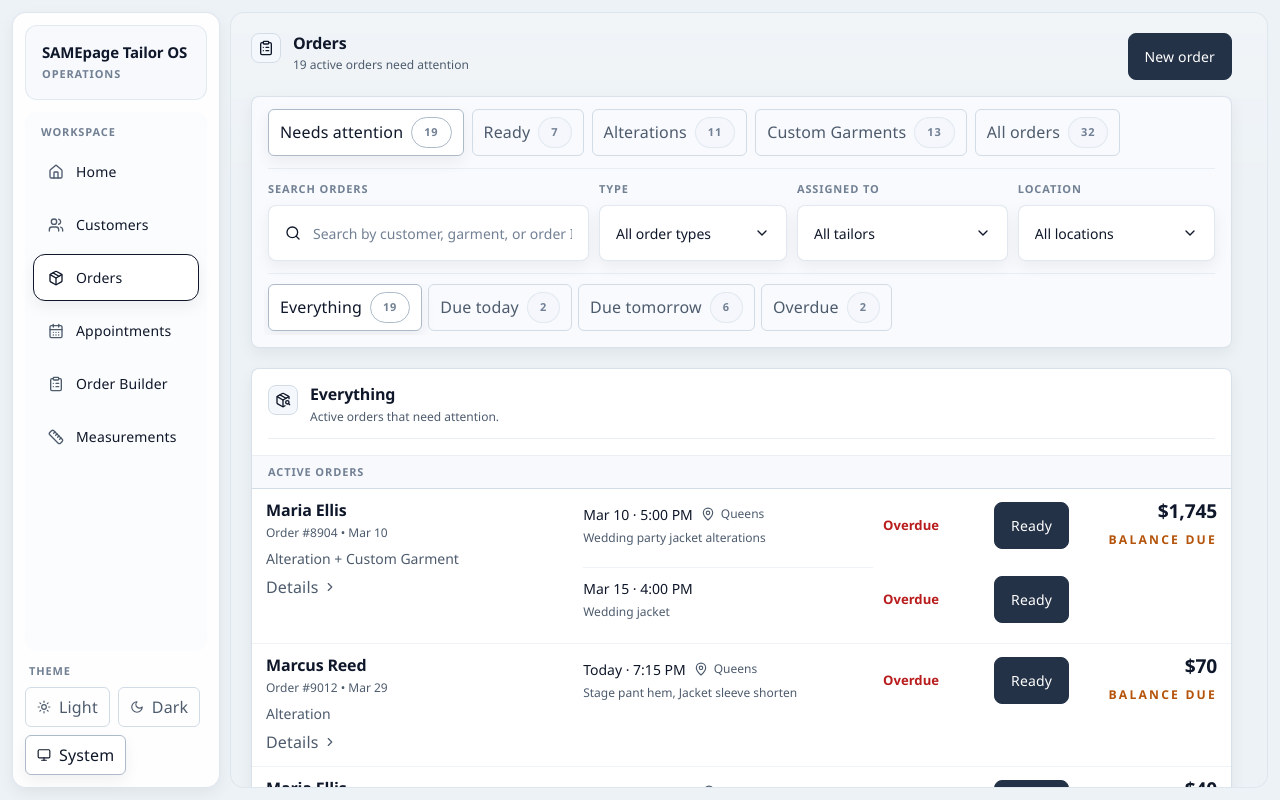
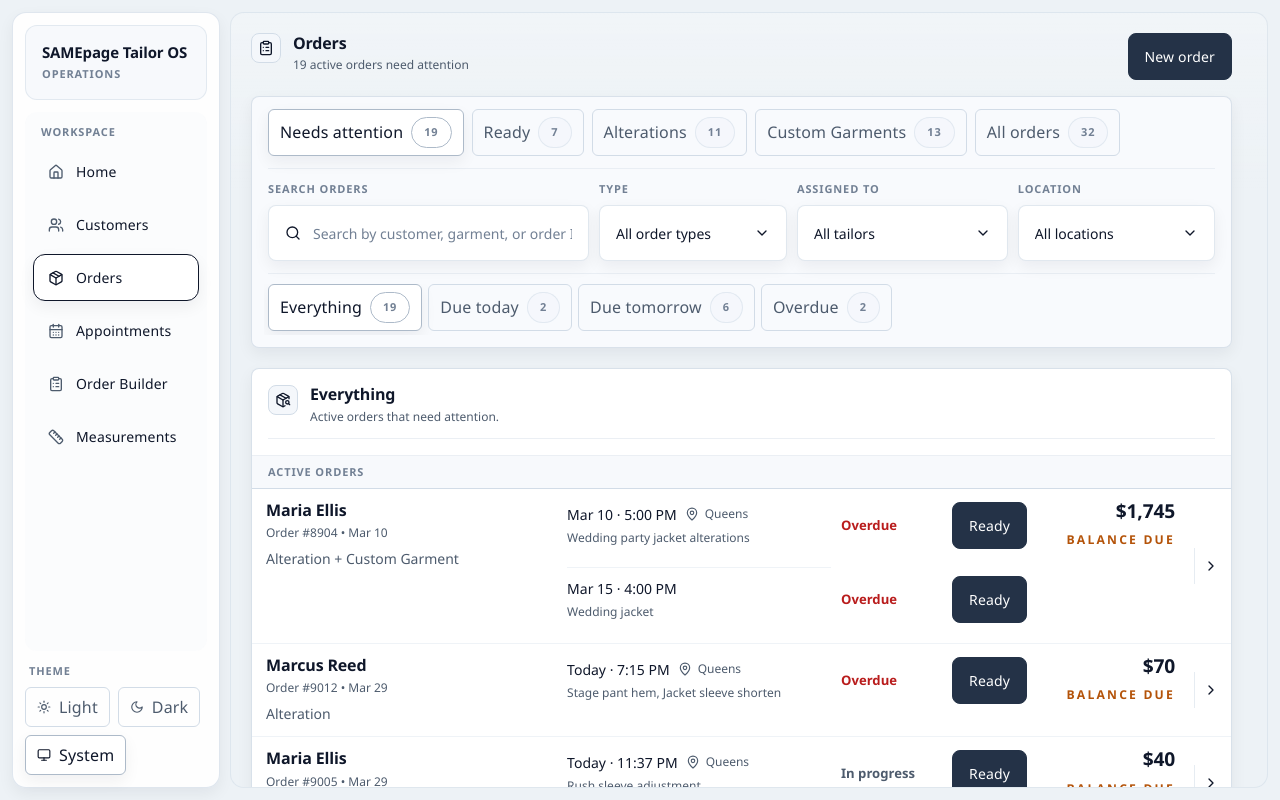
Before and after one commit to EvilHidden/maximus-prototype, a React (Vite) app: page / in a window 1280 px wide. Both pictures are taken after a click on the button "Orders". Built offline with nearby package versions, Linux system fonts and the light colour scheme.

Commit message:
Make orders rows fully clickable

```diff
--- a/src/features/order/components/openOrders/AllOrdersRow.tsx
+++ b/src/features/order/components/openOrders/AllOrdersRow.tsx
@@ -1,4 +1,5 @@
-import { MapPin } from "lucide-react";
+import { ChevronRight, MapPin } from "lucide-react";
+import type { KeyboardEvent } from "react";
 import type { OpenOrder } from "../../../../types";
 import { ActionButton, cx } from "../../../../components/ui/primitives";
 import {
@@ -13,7 +14,6 @@ import {
   getOperationalPickupTimeLabel,
 } from "../../selectors";
 import { formatWorklistTotal, getWorklistPaymentLabel, getWorklistPaymentTextClassName } from "./meta";
-import { OrderDetailsLink } from "./OrderDetailsLink";
 import {
   getCompactPickupScheduleSummary,
   getOrderTimelineSummary,
@@ -158,16 +158,26 @@ export function AllOrdersRow({
   const readyPickupSummary = getReadyPickupSummary(openOrder);
   const readyStatusSummary = getReadyStatusSummary(openOrder);
   const rowGridClassName = isReadyVariant ? READY_ORDER_ROW_GRID_CLASS : OPEN_ORDER_ROW_GRID_CLASS;
+  const handleOpen = () => onOpenOrderDetails(openOrder.id);
+  const handleRowKeyDown = (event: KeyboardEvent<HTMLDivElement>) => {
+    if (event.key === "Enter" || event.key === " ") {
+      event.preventDefault();
+      handleOpen();
+    }
+  };
 
   return (
-    <div className={rowGridClassName}>
+    <div
+      className={cx("group relative cursor-pointer pr-12 lg:pr-14", rowGridClassName)}
+      role="button"
+      tabIndex={0}
+      onClick={handleOpen}
+      onKeyDown={handleRowKeyDown}
+    >
       <div className="min-w-0">
         <div className="app-text-value min-w-0">{openOrder.payerName}</div>
         <div className="app-text-caption mt-1">Order #{openOrder.id} • {formatOpenOrderCreatedAt(openOrder.createdAt)}</div>
         <div className="app-text-body-muted mt-2 font-medium">{getWorkflowSummaryLabel(openOrder.orderType)}</div>
-        <div className="mt-2">
-          <OrderDetailsLink onClick={() => onOpenOrderDetails(openOrder.id)} />
-        </div>
       </div>
       {isReadyVariant ? null : (
         <div className="min-w-0">
@@ -223,7 +233,10 @@ export function AllOrdersRow({
                       <ActionButton
                         tone="primary"
                         className="min-w-[4.75rem] justify-center whitespace-nowrap px-3 py-1.5 text-[0.68rem]"
-                        onClick={() => onRequestMarkOpenOrderPickupReady(openOrder, group.actionPickupIds)}
+                        onClick={(event) => {
+                          event.stopPropagation();
+                          onRequestMarkOpenOrderPickupReady(openOrder, group.actionPickupIds);
+                        }}
                       >
                         Ready
                       </ActionButton>
@@ -289,6 +302,12 @@ export function AllOrdersRow({
           </div>
         </div>
       )}
+      <div className="pointer-events-none absolute inset-y-0 right-0 flex items-center pr-3">
+        <div className="flex h-full items-center gap-2 bg-gradient-to-l from-[var(--app-surface)] via-[var(--app-surface)]/96 to-transparent pl-5 transition group-hover:from-[var(--app-surface-muted)]/65 group-hover:via-[var(--app-surface-muted)]/50">
+          <div className="h-9 w-px bg-[var(--app-border)]/55 transition group-hover:bg-[var(--app-text-soft)]/45" />
+          <ChevronRight className="h-4 w-4 text-[var(--app-text-soft)] transition group-hover:text-[var(--app-text)]" />
+        </div>
+      </div>
     </div>
   );
 }
--- a/src/features/order/components/openOrders/OpenOrdersWorklist.tsx
+++ b/src/features/order/components/openOrders/OpenOrdersWorklist.tsx
@@ -1,4 +1,5 @@
-import { MapPin, PackageSearch, type LucideIcon } from "lucide-react";
+import { ChevronRight, MapPin, PackageSearch, type LucideIcon } from "lucide-react";
+import type { KeyboardEvent } from "react";
 import type { OpenOrder } from "../../../../types";
 import {
   ActionButton,
@@ -15,7 +16,6 @@ import {
   type OrdersQueueKey,
 } from "../../selectors";
 import { formatWorklistTotal, getPhaseTone, getWorklistPaymentLabel, getWorklistPaymentTextClassName, getWorklistPhaseLabel, queueMeta, queueOverviewMeta } from "./meta";
-import { OrderDetailsLink } from "./OrderDetailsLink";
 
 function getWorkflowSummaryLabel(orderType: OpenOrder["orderType"]) {
   if (orderType === "mixed") {
@@ -82,6 +82,13 @@ function WorkQueueOrderRow({
   onOpenOrderDetails: (openOrderId: number) => void;
 }) {
   const pickupGroups = getNeedsAttentionPickupGroups(openOrder);
+  const handleOpen = () => onOpenOrderDetails(openOrder.id);
+  const handleRowKeyDown = (event: KeyboardEvent<HTMLDivElement>) => {
+    if (event.key === "Enter" || event.key === " ") {
+      event.preventDefault();
+      handleOpen();
+    }
+  };
 
   const getGroupedItemSummary = (items: string[]) => {
     const uniqueItems = [...new Set(items)];
@@ -93,15 +100,18 @@ function WorkQueueOrderRow({
   };
 
   return (
-    <div className="px-4 py-3.5 lg:px-3.5 lg:py-3">
+    <div
+      className="group relative cursor-pointer px-4 py-3.5 pr-12 lg:px-3.5 lg:py-3 lg:pr-14"
+      role="button"
+      tabIndex={0}
+      onClick={handleOpen}
+      onKeyDown={handleRowKeyDown}
+    >
       <div className="grid gap-3 lg:grid-cols-[minmax(0,0.62fr)_minmax(0,1fr)_8.25rem] lg:items-start lg:gap-x-4">
         <div className="min-w-0">
           <div className="app-text-value min-w-0">{openOrder.payerName}</div>
           <div className="app-text-caption mt-1">Order #{openOrder.id} • {formatOpenOrderCreatedAt(openOrder.createdAt)}</div>
           <div className="app-text-body-muted mt-1.5 font-medium">{getWorkflowSummaryLabel(openOrder.orderType)}</div>
-          <div className="mt-1.5">
-            <OrderDetailsLink onClick={() => onOpenOrderDetails(openOrder.id)} />
-          </div>
         </div>
 
         <div className="min-w-0">
@@ -159,7 +169,10 @@ function WorkQueueOrderRow({
                           tone="primary"
                           className="min-h-9 min-w-[4.5rem] justify-center whitespace-nowrap px-2.5 py-1.5 text-[0.68rem]"
                           disabled={groupState.actionDisabled}
-                          onClick={() => onStartOpenOrderWork(openOrder.id)}
+                          onClick={(event) => {
+                            event.stopPropagation();
+                            onStartOpenOrderWork(openOrder.id);
+                          }}
                         >
                           Start work
                         </ActionButton>
@@ -170,7 +183,10 @@ function WorkQueueOrderRow({
                       <ActionButton
                         tone="primary"
                         className="min-h-9 min-w-[4.5rem] justify-center whitespace-nowrap px-2.5 py-1.5 text-[0.68rem]"
-                        onClick={() => onRequestMarkOpenOrderPickupReady(openOrder, group.actionPickupIds)}
+                        onClick={(event) => {
+                          event.stopPropagation();
+                          onRequestMarkOpenOrderPickupReady(openOrder, group.actionPickupIds);
+                        }}
                       >
                         Ready
                       </ActionButton>
@@ -191,6 +207,12 @@ function WorkQueueOrderRow({
           <div className="mt-1.5">
             <span className={getWorklistPaymentTextClassName(openOrder.balanceDue)}>{getWorklistPaymentLabel(openOrder.balanceDue)}</span>
           </div>
+        </div>
+      </div>
+      <div className="pointer-events-none absolute inset-y-0 right-0 flex items-center pr-3">
+        <div className="flex h-full items-center gap-2 bg-gradient-to-l from-[var(--app-surface)] via-[var(--app-surface)]/96 to-transparent pl-5 transition group-hover:from-[var(--app-surface-muted)]/65 group-hover:via-[var(--app-surface-muted)]/50">
+          <div className="h-9 w-px bg-[var(--app-border)]/55 transition group-hover:bg-[var(--app-text-soft)]/45" />
+          <ChevronRight className="h-4 w-4 text-[var(--app-text-soft)] transition group-hover:text-[var(--app-text)]" />
         </div>
       </div>
     </div>
--- a/src/features/order/components/openOrders/OperatorQueuePanel.tsx
+++ b/src/features/order/components/openOrders/OperatorQueuePanel.tsx
@@ -1,4 +1,5 @@
-import { ChevronDown, ClipboardList, MapPin, PlayCircle, UserRoundCheck } from "lucide-react";
+import { ChevronDown, ChevronRight, ClipboardList, MapPin, PlayCircle, UserRoundCheck } from "lucide-react";
+import type { KeyboardEvent } from "react";
 import type { OpenOrder, OpenOrderPickup, StaffMember } from "../../../../types";
 import { ActionButton, EmptyState, SurfaceHeader, cx } from "../../../../components/ui/primitives";
 import {
@@ -14,7 +15,6 @@ import {
   type OperatorQueueStageKey,
 } from "../../selectors";
 import { formatWorklistTotal, getWorklistPaymentLabel, getWorklistPaymentTextClassName } from "./meta";
-import { OrderDetailsLink } from "./OrderDetailsLink";
 
 const stageMeta: Array<{
   key: OperatorQueueStageKey;
@@ -214,22 +214,32 @@ function OperatorQueueRow({
   const stage = getOperatorQueueStage(openOrder);
   const pickupGroups = getOpenOrderPickupGroups(openOrder, { scopes: ["alteration"] });
   const stageStatusDisplay = getOperatorStageStatusDisplay(stage);
+  const handleOpen = () => onOpenOrderDetails(openOrder.id);
+  const handleRowKeyDown = (event: KeyboardEvent<HTMLDivElement>) => {
+    if (event.key === "Enter" || event.key === " ") {
+      event.preventDefault();
+      handleOpen();
+    }
+  };
 
   if (!stage) {
     return null;
   }
 
   return (
-    <div className="px-4 py-4">
+    <div
+      className="group relative cursor-pointer px-4 py-4 pr-12 lg:pr-14"
+      role="button"
+      tabIndex={0}
+      onClick={handleOpen}
+      onKeyDown={handleRowKeyDown}
+    >
       <div className="grid gap-4 lg:grid-cols-[minmax(0,0.76fr)_minmax(0,1.15fr)_minmax(12.5rem,14rem)_8.75rem] lg:items-start">
         <div className="min-w-0">
           <div className="app-text-overline lg:hidden">Customer</div>
           <div className="app-text-value mt-1 min-w-0 lg:mt-0">{openOrder.payerName}</div>
           <div className="app-text-caption mt-1">Order #{openOrder.id} • {formatOpenOrderCreatedAt(openOrder.createdAt)}</div>
           <div className="app-text-body mt-2 text-[var(--app-text)]/82">{getWorkflowSummaryLabel(openOrder.orderType)}</div>
-          <div className="mt-1.5">
-            <OrderDetailsLink onClick={() => onOpenOrderDetails(openOrder.id)} />
-          </div>
         </div>
 
         <div className="min-w-0">
@@ -285,7 +295,10 @@ function OperatorQueueRow({
                       <ActionButton
                         tone="primary"
                         className="min-w-[4.5rem] justify-center whitespace-nowrap px-2.75 py-1.25 text-[0.68rem]"
-                        onClick={() => onRequestMarkOpenOrderPickupReady(openOrder, group.actionPickupIds)}
+                        onClick={(event) => {
+                          event.stopPropagation();
+                          onRequestMarkOpenOrderPickupReady(openOrder, group.actionPickupIds);
+                        }}
                       >
                         Ready
                       </ActionButton>
@@ -293,7 +306,10 @@ function OperatorQueueRow({
                       <ActionButton
                         tone="primary"
                         className="min-w-[4.75rem] justify-center whitespace-nowrap px-2.75 py-1.25 text-[0.68rem]"
-                        onClick={() => onStartOpenOrderWork(openOrder.id)}
+                        onClick={(event) => {
+                          event.stopPropagation();
+                          onStartOpenOrderWork(openOrder.id);
+                        }}
                       >
                         Start
                       </ActionButton>
@@ -328,6 +344,12 @@ function OperatorQueueRow({
               <span className={getWorklistPaymentTextClassName(openOrder.balanceDue)}>{getWorklistPaymentLabel(openOrder.balanceDue)}</span>
             </div>
           </div>
+        </div>
+      </div>
+      <div className="pointer-events-none absolute inset-y-0 right-0 flex items-center pr-3">
+        <div className="flex h-full items-center gap-2 bg-gradient-to-l from-[var(--app-surface)] via-[var(--app-surface)]/96 to-transparent pl-5 transition group-hover:from-[var(--app-surface-muted)]/65 group-hover:via-[var(--app-surface-muted)]/50">
+          <div className="h-9 w-px bg-[var(--app-border)]/55 transition group-hover:bg-[var(--app-text-soft)]/45" />
+          <ChevronRight className="h-4 w-4 text-[var(--app-text-soft)] transition group-hover:text-[var(--app-text)]" />
         </div>
       </div>
     </div>
```
